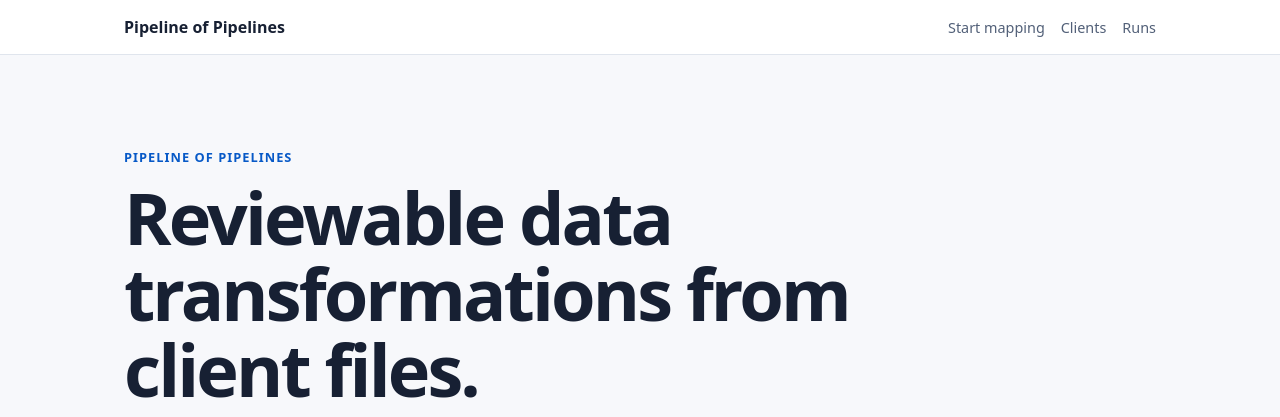
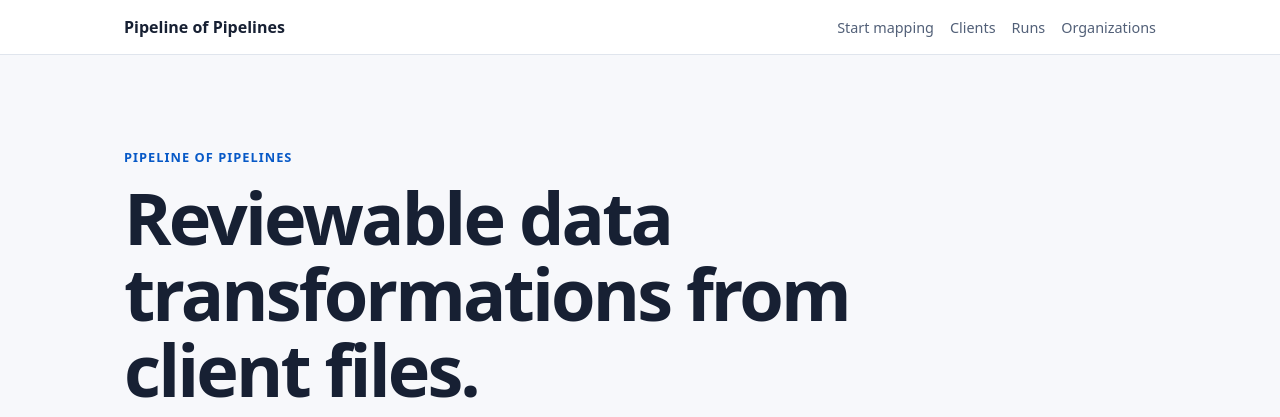
Before and after one commit to VarSamLewis/pipeline_of_pipelines, a FastAPI app: page / in a window 1280 px wide. Shown: the top 417 px of the page. Run offline with FastAPI, Linux system fonts and the light colour scheme; parts of the project's set-up code (start-up, migrations or seed data) failed here and were passed over.

Commit message:
fix: restore organizations home navigation

```diff
--- a/backend/templates/home.html
+++ b/backend/templates/home.html
@@ -40,6 +40,7 @@
         <a href="/upload">Start mapping</a>
         <a href="/client-library">Clients</a>
         <a href="/runs">Runs</a>
+        <a href="/settings">Organizations</a>
       </nav>
     </div>
   </header>
```
